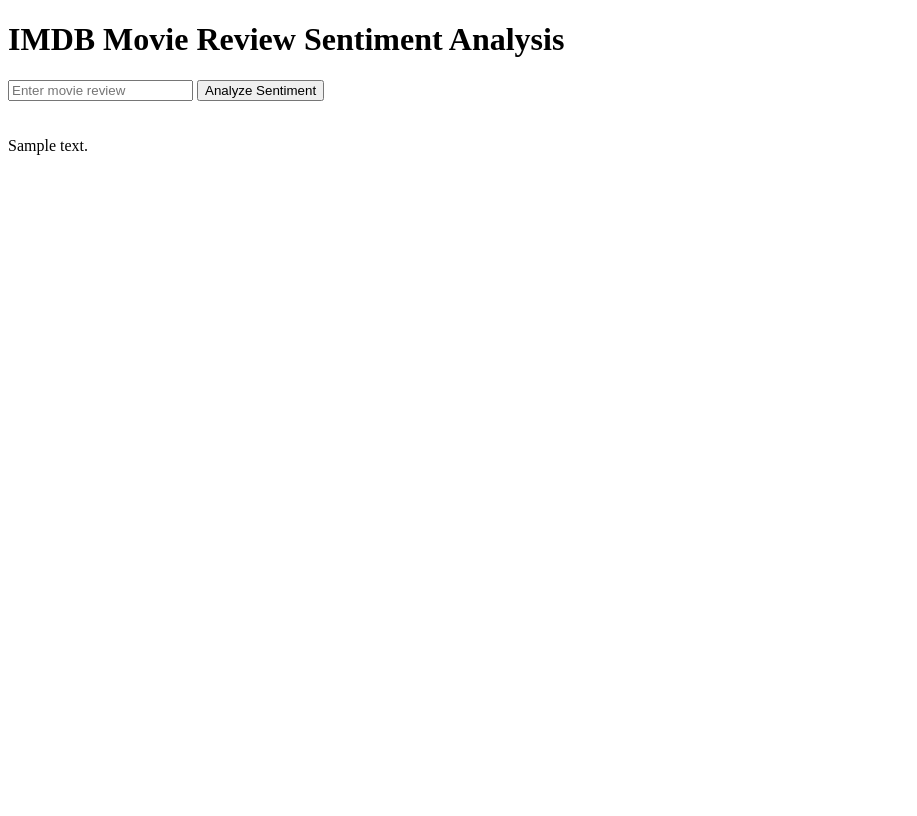
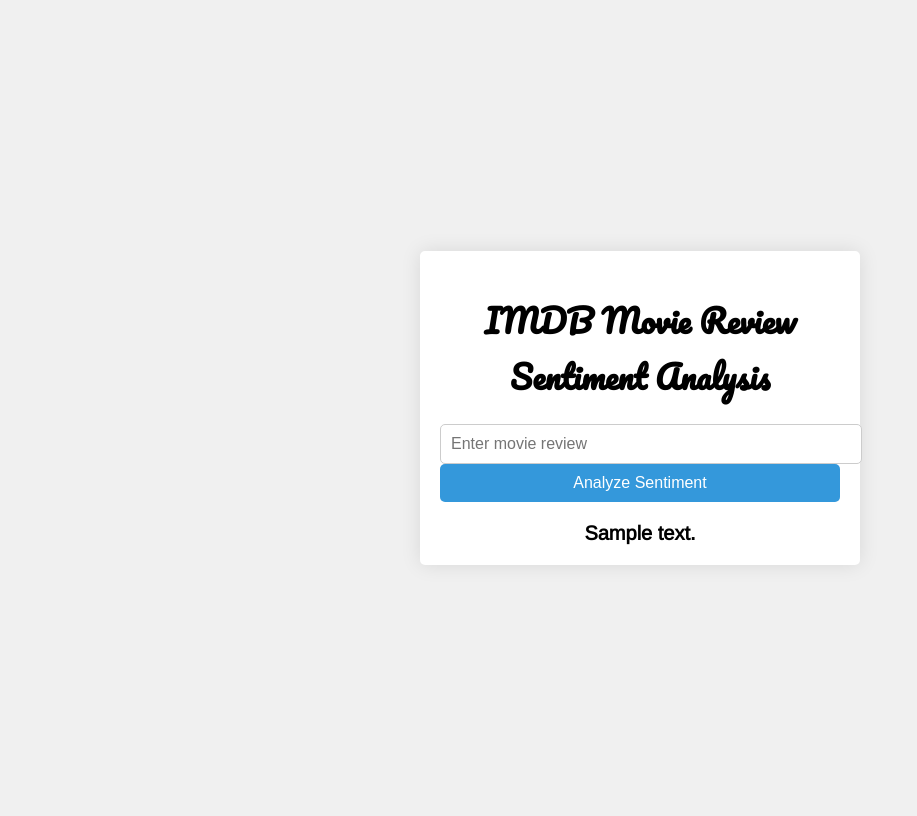
Before and after one commit to mudit-mishra8/imdb-app, a Flask app: template templates/index.html in a window 1280 px wide. Shown: the whole page, without its empty margins (0-917 px from the left). Before the commit the page ends 155 px from the top, so only its background shows below. Run offline with Flask 3, Linux system fonts and the light colour scheme; the template is opened without the code that fills it: most values are stand-ins (such as "Sample title", 1, 10 or a date in 2020); parts of the project's set-up code (start-up, migrations or seed data) failed here and were passed over.

Commit message:
Update index.html

```diff
--- a/templates/index.html
+++ b/templates/index.html
@@ -1,6 +1,6 @@
 <!DOCTYPE html>
 <html>
-<!--From https://codepen.io/frytyler/pen/EGdtg-->
+<!-- From https://codepen.io/frytyler/pen/EGdtg -->
 <head>
     <meta charset="UTF-8">
     <title>IMDB Sentiment Analysis</title>
@@ -8,6 +8,68 @@
     <link href='https://fonts.googleapis.com/css?family=Arimo' rel='stylesheet' type='text/css'>
     <link href='https://fonts.googleapis.com/css?family=Hind:300' rel='stylesheet' type='text/css'>
     <link href='https://fonts.googleapis.com/css?family=Open+Sans+Condensed:300' rel='stylesheet' type='text/css'>
+    <style>
+        body {
+            display: flex;
+            justify-content: center;
+            align-items: center;
+            height: 100vh;
+            background-color: #f0f0f0;
+            font-family: 'Arimo', sans-serif;
+        }
+
+        .login {
+            background: #fff;
+            padding: 20px;
+            max-width: 400px;
+            border-radius: 5px;
+            box-shadow: 0px 0px 20px 0px rgba(0, 0, 0, 0.1);
+        }
+
+        h1 {
+            text-align: center;
+            font-size: 32px;
+            font-family: 'Pacifico', cursive;
+            margin-bottom: 20px;
+        }
+
+        form {
+            margin-bottom: 20px;
+        }
+
+        input[type="text"] {
+            width: 100%;
+            padding: 10px;
+            font-size: 16px;
+            border-radius: 5px;
+            border: 1px solid #ccc;
+            outline: none;
+        }
+
+        .btn {
+            display: block;
+            width: 100%;
+            padding: 10px;
+            font-size: 16px;
+            border-radius: 5px;
+            border: none;
+            color: #fff;
+            background-color: #3498db;
+            cursor: pointer;
+            outline: none;
+        }
+
+        .btn:hover {
+            background-color: #2980b9;
+        }
+
+        .prediction {
+            text-align: center;
+            font-size: 20px;
+            font-weight: bold;
+            margin-top: 20px;
+        }
+    </style>
 </head>
 
 <body>
@@ -15,15 +77,14 @@
         <h1>IMDB Movie Review Sentiment Analysis</h1>
 
         <!-- Main Input For Receiving Query to our ML -->
-        <form action="{{ url_for('predict')}}" method="post">
+        <form action="{{ url_for('predict') }}" method="post">
             <input type="text" name="input_name" placeholder="Enter movie review" required="required" />
             <button type="submit" class="btn btn-primary btn-block btn-large">Analyze Sentiment</button>
         </form>
 
-        <br>
-        <br>
-        {{ prediction_text }}
-
+        <div class="prediction">
+            {{ prediction_text }}
+        </div>
     </div>
 </body>
 </html>
```
